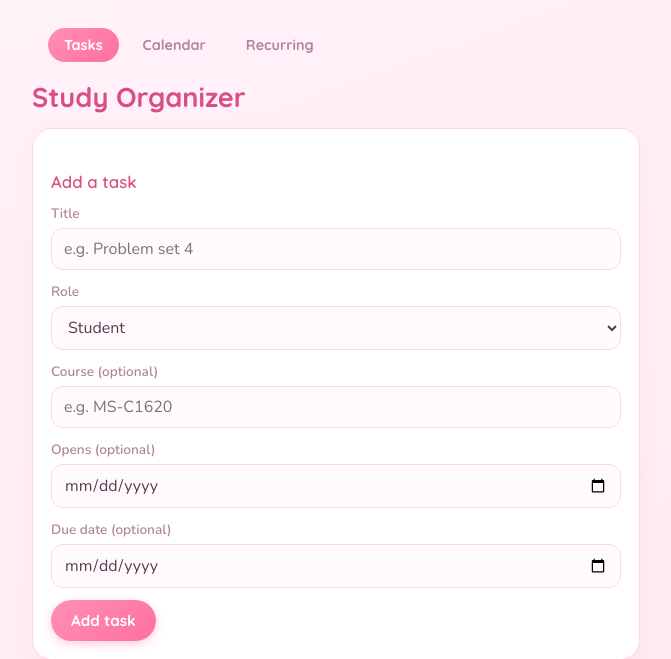
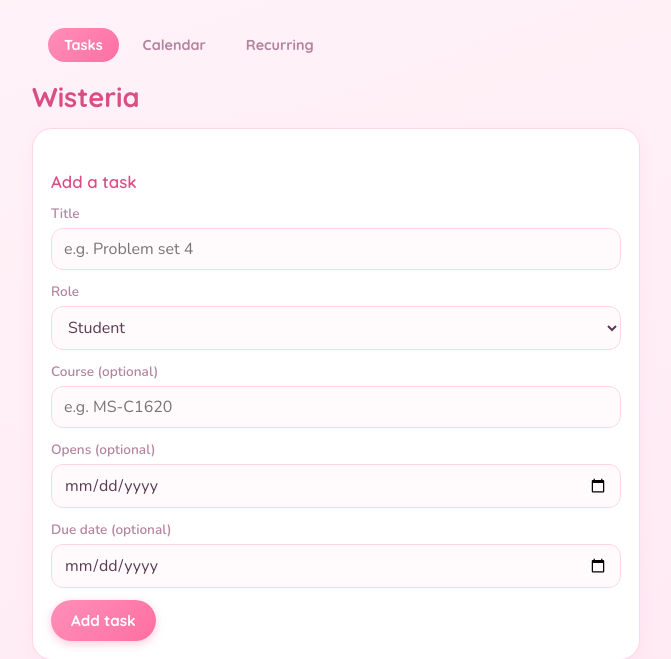
Before and after one commit to kilonalimo/study-organiser, a Flask app: page / in a window 1280 px wide. Shown: the top 659 px of the page, without its empty margins (304-975 px from the left). Run offline with Flask 3, Linux system fonts and the light colour scheme; data that the repository does not hold is empty.

```diff
--- a/templates/base.html
+++ b/templates/base.html
@@ -3,7 +3,7 @@
 <head>
     <meta charset="UTF-8">
     <meta name="viewport" content="width=device-width, initial-scale=1">
-    <title>{% block title %}Study Organizer{% endblock %}</title>
+    <title>{% block title %}Wisteria{% endblock %}</title>
     <link rel="stylesheet" href="{{ url_for('static', filename='style.css') }}">
 </head>
 <body>
--- a/templates/calendar.html
+++ b/templates/calendar.html
@@ -1,5 +1,5 @@
 {% extends "base.html" %}
-{% block title %}Calendar — Study Organizer{% endblock %}
+{% block title %}Calendar — Wisteria{% endblock %}
 {% block content %}
     <h1>Calendar</h1>
 
--- a/templates/edit.html
+++ b/templates/edit.html
@@ -1,5 +1,5 @@
 {% extends "base.html" %}
-{% block title %}Edit task — Study Organizer{% endblock %}
+{% block title %}Edit task — Wisteria{% endblock %}
 {% block content %}
     <h1>Edit task</h1>
 
--- a/templates/index.html
+++ b/templates/index.html
@@ -1,7 +1,7 @@
 {% extends "base.html" %}
-{% block title %}Study Organizer{% endblock %}
+{% block title %}Wisteria{% endblock %}
 {% block content %}
-    <h1>Study Organizer</h1>
+    <h1>Wisteria</h1>
 
     <section class="add-task">
         <h2>Add a task</h2>
--- a/templates/recurring.html
+++ b/templates/recurring.html
@@ -1,5 +1,5 @@
 {% extends "base.html" %}
-{% block title %}Recurring — Study Organizer{% endblock %}
+{% block title %}Recurring — Wisteria{% endblock %}
 {% block content %}
     <h1>Recurring tasks</h1>
     <p class="hint">These repeat every week and get placed on the calendar automatically, on the same weekday. Give one an end date, or leave it open to keep repeating indefinitely.</p>
```
